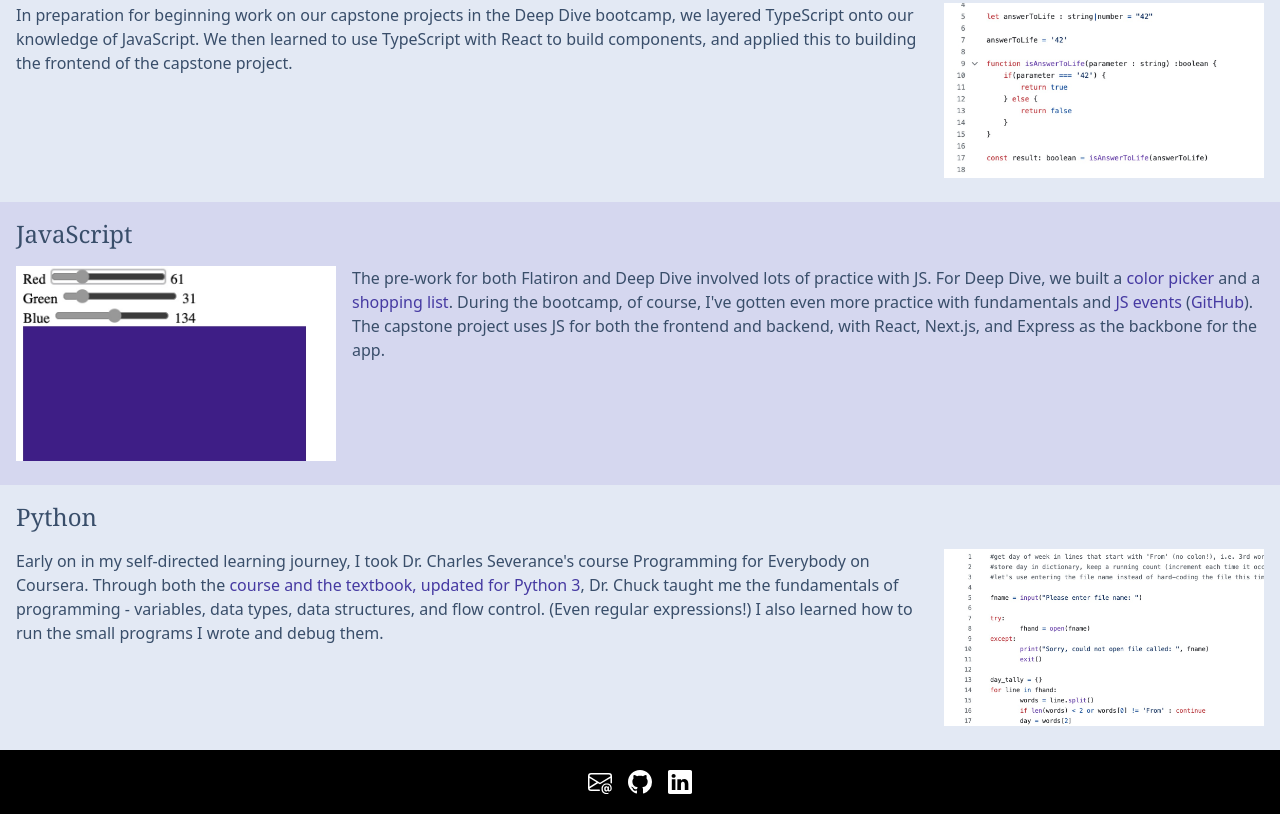
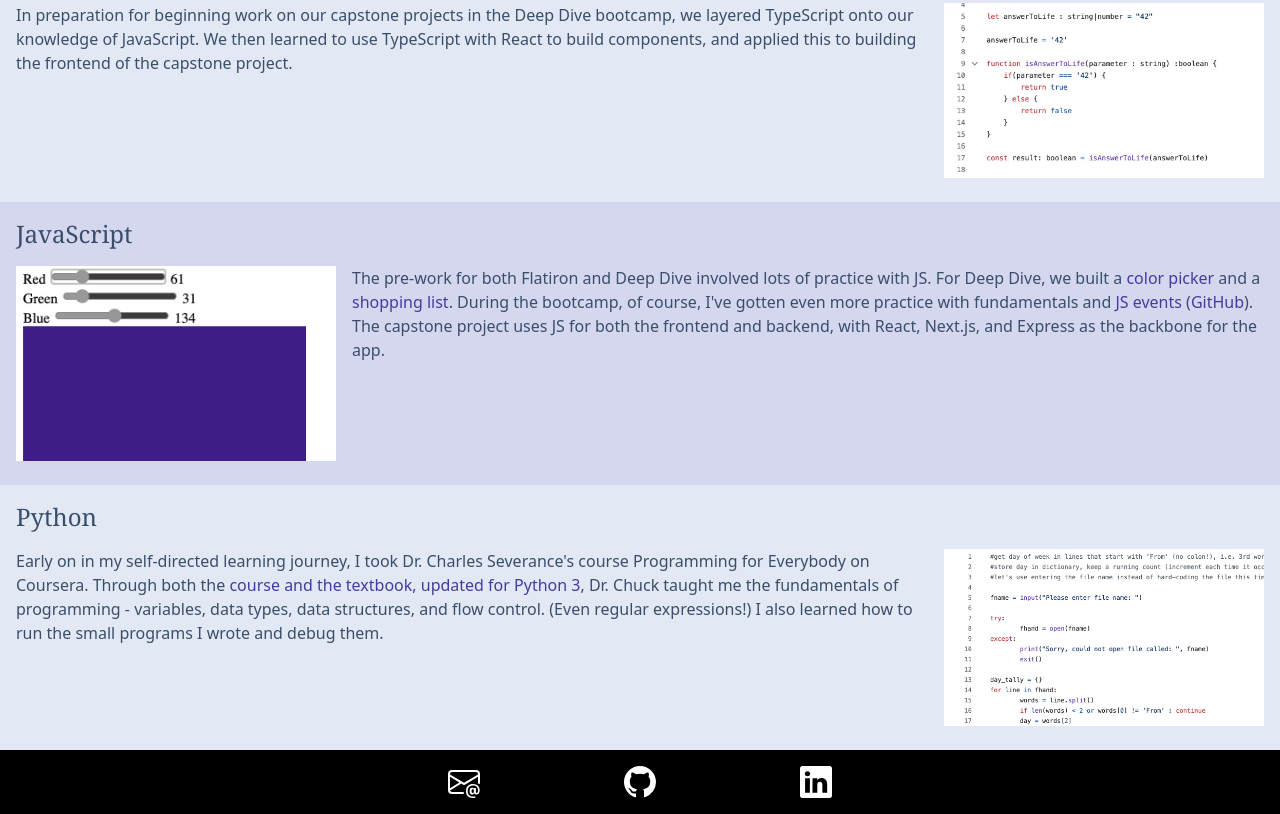
Before and after one commit to DMCatanach/web-dev-portfolio, a website: page index.html in a window 1280 px wide. Shown: the part 1141-1955 px from the top of the page. Drawn offline with Linux system fonts and the light colour scheme.

Commit message:
Tweaks size and spacing of footer icons.

```diff
--- a/index.html
+++ b/index.html
@@ -81,15 +81,15 @@
 			</div>
 		</div>
 	</section>
-	<footer class="bg-black text-white h-16 flex gap-4 justify-center items-center">
-		<a href="mailto:dawncatanach@gmail.com" target="_blank"><svg xmlns="http://www.w3.org/2000/svg" width="24" height="24" fill="currentColor" class="bi bi-envelope-at" viewBox="0 0 16 16">
+	<footer class="bg-black text-white h-16 flex gap-36 justify-center items-center">
+		<a href="mailto:dawncatanach@gmail.com" target="_blank"><svg xmlns="http://www.w3.org/2000/svg" width="32" height="32" fill="currentColor" class="bi bi-envelope-at" viewBox="0 0 16 16">
 			<path d="M2 2a2 2 0 0 0-2 2v8.01A2 2 0 0 0 2 14h5.5a.5.5 0 0 0 0-1H2a1 1 0 0 1-.966-.741l5.64-3.471L8 9.583l7-4.2V8.5a.5.5 0 0 0 1 0V4a2 2 0 0 0-2-2zm3.708 6.208L1 11.105V5.383zM1 4.217V4a1 1 0 0 1 1-1h12a1 1 0 0 1 1 1v.217l-7 4.2z"/>
 			<path d="M14.247 14.269c1.01 0 1.587-.857 1.587-2.025v-.21C15.834 10.43 14.64 9 12.52 9h-.035C10.42 9 9 10.36 9 12.432v.214C9 14.82 10.438 16 12.358 16h.044c.594 0 1.018-.074 1.237-.175v-.73c-.245.11-.673.18-1.18.18h-.044c-1.334 0-2.571-.788-2.571-2.655v-.157c0-1.657 1.058-2.724 2.64-2.724h.04c1.535 0 2.484 1.05 2.484 2.326v.118c0 .975-.324 1.39-.639 1.39-.232 0-.41-.148-.41-.42v-2.19h-.906v.569h-.03c-.084-.298-.368-.63-.954-.63-.778 0-1.259.555-1.259 1.4v.528c0 .892.49 1.434 1.26 1.434.471 0 .896-.227 1.014-.643h.043c.118.42.617.648 1.12.648m-2.453-1.588v-.227c0-.546.227-.791.573-.791.297 0 .572.192.572.708v.367c0 .573-.253.744-.564.744-.354 0-.581-.215-.581-.8Z"/>
 		  </svg></a>
-		  <a href="https://github.com/DMCatanach" target="_blank"><svg xmlns="http://www.w3.org/2000/svg" width="24" height="24" fill="currentColor" class="bi bi-github" viewBox="0 0 16 16">
+		  <a href="https://github.com/DMCatanach" target="_blank"><svg xmlns="http://www.w3.org/2000/svg" width="32" height="32" fill="currentColor" class="bi bi-github" viewBox="0 0 16 16">
 			<path d="M8 0C3.58 0 0 3.58 0 8c0 3.54 2.29 6.53 5.47 7.59.4.07.55-.17.55-.38 0-.19-.01-.82-.01-1.49-2.01.37-2.53-.49-2.69-.94-.09-.23-.48-.94-.82-1.13-.28-.15-.68-.52-.01-.53.63-.01 1.08.58 1.23.82.72 1.21 1.87.87 2.33.66.07-.52.28-.87.51-1.07-1.78-.2-3.64-.89-3.64-3.95 0-.87.31-1.59.82-2.15-.08-.2-.36-1.02.08-2.12 0 0 .67-.21 2.2.82.64-.18 1.32-.27 2-.27s1.36.09 2 .27c1.53-1.04 2.2-.82 2.2-.82.44 1.1.16 1.92.08 2.12.51.56.82 1.27.82 2.15 0 3.07-1.87 3.75-3.65 3.95.29.25.54.73.54 1.48 0 1.07-.01 1.93-.01 2.2 0 .21.15.46.55.38A8.01 8.01 0 0 0 16 8c0-4.42-3.58-8-8-8"/>
 		  </svg></a>
-		  <a href="https://www.linkedin.com/in/dawncatanach/" target="_blank"><svg xmlns="http://www.w3.org/2000/svg" width="24" height="24" fill="currentColor" class="bi bi-linkedin" viewBox="0 0 16 16">
+		  <a href="https://www.linkedin.com/in/dawncatanach/" target="_blank"><svg xmlns="http://www.w3.org/2000/svg" width="32" height="32" fill="currentColor" class="bi bi-linkedin" viewBox="0 0 16 16">
 			<path d="M0 1.146C0 .513.526 0 1.175 0h13.65C15.474 0 16 .513 16 1.146v13.708c0 .633-.526 1.146-1.175 1.146H1.175C.526 16 0 15.487 0 14.854zm4.943 12.248V6.169H2.542v7.225zm-1.2-8.212c.837 0 1.358-.554 1.358-1.248-.015-.709-.52-1.248-1.342-1.248S2.4 3.226 2.4 3.934c0 .694.521 1.248 1.327 1.248zm4.908 8.212V9.359c0-.216.016-.432.08-.586.173-.431.568-.878 1.232-.878.869 0 1.216.662 1.216 1.634v3.865h2.401V9.25c0-2.22-1.184-3.252-2.764-3.252-1.274 0-1.845.7-2.165 1.193v.025h-.016l.016-.025V6.169h-2.4c.03.678 0 7.225 0 7.225z"/>
 		  </svg></a>
 </body>
```
Also changed, not shown: output.css.
